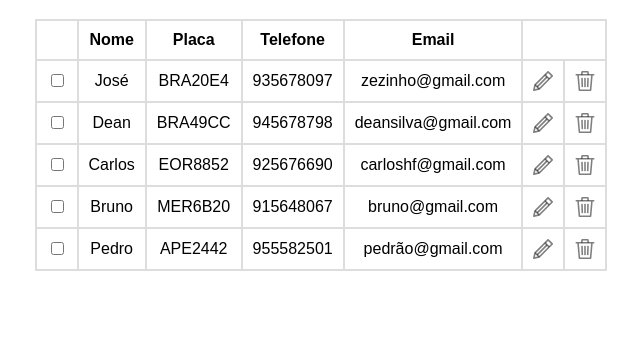
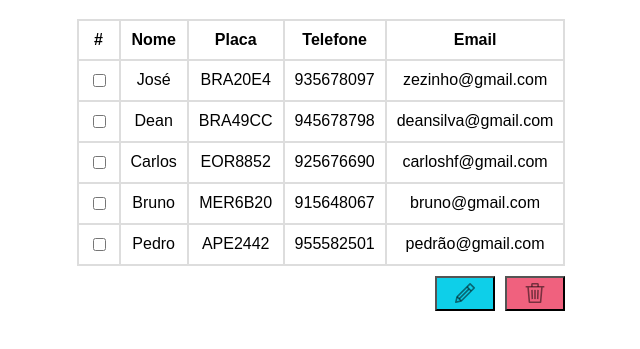
Before and after one commit to Carloshvf/Desafio-Dev-Frontend-JR, a plain HTML site: page Desafio 2/index.html in a window 1280 px wide. Shown: the part 69-418 px from the top of the page, without its empty margins (319-959 px from the left). Drawn offline with Linux system fonts and the light colour scheme.

Commit message:
commit final

```diff
--- a/Desafio 2/assets/base.css
+++ b/Desafio 2/assets/base.css
@@ -15,6 +15,12 @@ th {
   padding: 10px;
 }
 
+button {
+  align-items: center;
+  width: 60px;
+  height: 35px;
+}
+
 .container {
   display: flex;
   justify-content: center;
@@ -24,6 +30,19 @@ th {
   min-width: 360px;
 }
 
-.hide {
-  display: none;
+.btns {
+  display: flex;
+  justify-content: right;
 }
+
+.edit {
+  margin-top: 10px;
+  margin-right: 5px;
+  background-color: rgb(14, 207, 233);
+}
+
+.delete {
+  margin-top: 10px;
+  margin-left: 5px;
+  background-color: rgb(240, 97, 126);
+}
--- a/Desafio 2/index.html
+++ b/Desafio 2/index.html
@@ -6,12 +6,11 @@
         <table id="tableId">
           <thead>
             <tr>
-              <th></th>
+              <th>#</th>
               <th>Nome</th>
               <th>Placa</th>
               <th>Telefone</th>
               <th>Email</th>
-              <th colspan="2"></th>
             </tr>
           </thead>
           <tbody>
@@ -21,12 +20,6 @@
               <td>BRA20E4</td>
               <td>935678097</td>
               <td>zezinho@gmail.com</td>
-              <td>
-                <img src="../static/img/editSelect.svg" alt="edit" />
-              </td>
-              <td>
-                <img src="../static/img/deleteSelect.svg" alt="delete" />
-              </td>
             </tr>
             <tr>
               <td><input type="checkbox" /></td>
@@ -34,12 +27,6 @@
               <td>BRA49CC</td>
               <td>945678798</td>
               <td>deansilva@gmail.com</td>
-              <td>
-                <img src="../static/img/editSelect.svg" alt="edit" />
-              </td>
-              <td>
-                <img src="../static/img/deleteSelect.svg" alt="delete" />
-              </td>
             </tr>
             <tr>
               <td><input type="checkbox" /></td>
@@ -47,12 +34,6 @@
               <td>EOR8852</td>
               <td>925676690</td>
               <td>carloshf@gmail.com</td>
-              <td>
-                <img src="../static/img/editSelect.svg" alt="edit" />
-              </td>
-              <td>
-                <img src="../static/img/deleteSelect.svg" alt="delete" />
-              </td>
             </tr>
             <tr>
               <td><input type="checkbox" /></td>
@@ -60,12 +41,6 @@
               <td>MER6B20</td>
               <td>915648067</td>
               <td>bruno@gmail.com</td>
-              <td>
-                <img src="../static/img/editSelect.svg" alt="edit" />
-              </td>
-              <td>
-                <img src="../static/img/deleteSelect.svg" alt="delete" />
-              </td>
             </tr>
             <tr>
               <td><input type="checkbox" /></td>
@@ -73,22 +48,22 @@
               <td>APE2442</td>
               <td>955582501</td>
               <td>pedrão@gmail.com</td>
-              <td>
-                <img src="../static/img/editSelect.svg" alt="edit" />
-              </td>
-              <td>
-                <img src="../static/img/deleteSelect.svg" alt="delete" />
-              </td>
             </tr>
           </tbody>
         </table>
+        <div class="btns">
+          <button class="edit">
+            <img src="../static/img/editSelect.svg" alt="edit" />
+          </button>
+          <button class="delete">
+            <img src="../static/img/deleteSelect.svg" alt="delete" />
+          </button>
+        </div>
       </div>
     </div>
   </body>
 </html>
 
-<script></script>
-
 <style>
   @import "assets/base.css";
 </style>
```
